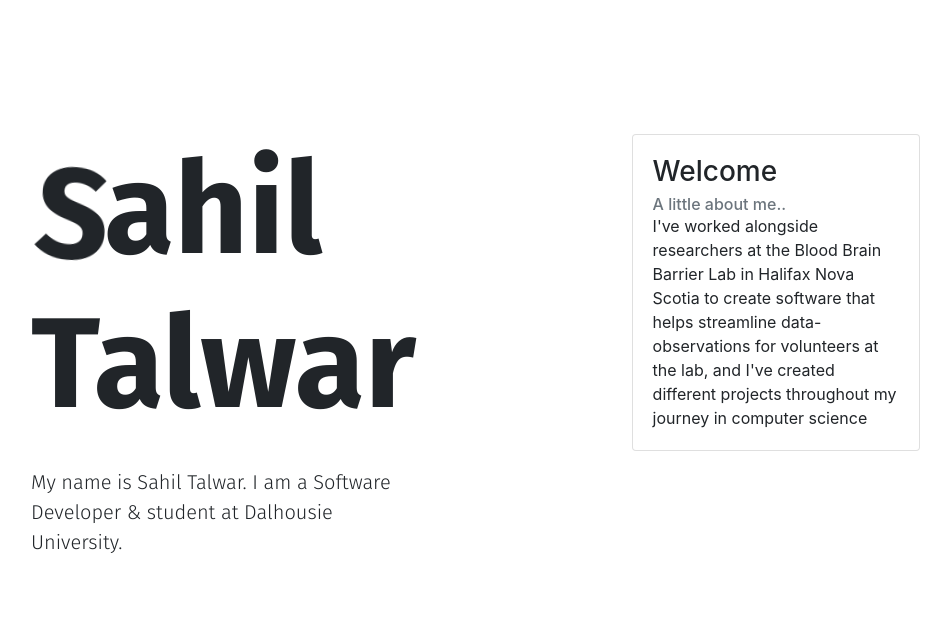
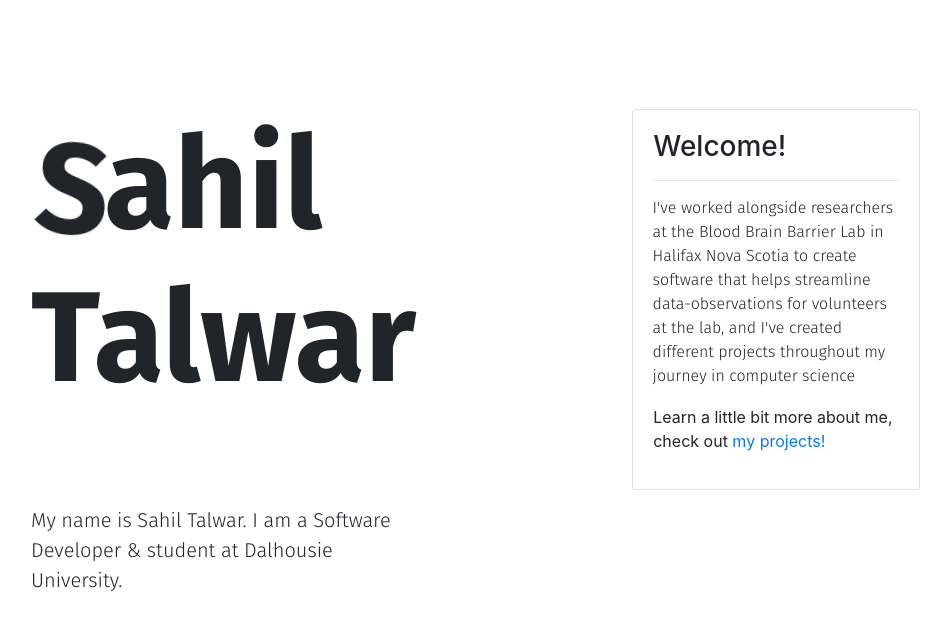
Before and after one commit to SahilTalwarTOR/SahilTalwarTOR.github.io, a PHP site: page / in a window 1280 px wide. Shown: the part 56-686 px from the top of the page, without its empty margins (161-1112 px from the left). Run offline with PHP 8.4, Linux system fonts and the light colour scheme.

Commit message:
updated stuff

```diff
--- a/index.html
+++ b/index.html
@@ -42,14 +42,15 @@
       <div id="item2">
         <p class="fira-sans-light lead animate__animated animate__fadeIn" id="description">My name is Sahil Talwar. I am a Software Developer & student at Dalhousie University.</p>
       </div>
-      <div id="item3">
+      <div id="item3" class="animate__animated animate__fadeIn">
         <div class="card" style="width: 18rem;">
           <div class="card-body">
-            <h3 class="card-title">Welcome</h3>
-            <h6 class="card-subtitle text-muted">A little about me..</h6>
-            <p class="card-text">I've worked alongside researchers at the Blood Brain Barrier Lab in Halifax Nova Scotia
+            <h3 class="card-title">Welcome!</h3>
+            <hr>
+            <p class="card-text fira-sans-light">I've worked alongside researchers at the Blood Brain Barrier Lab in Halifax Nova Scotia
               to create software that helps streamline data-observations for volunteers at the lab, and I've created different projects throughout my journey in computer science
             </p>
+            <p>Learn a little bit more about me, check out <a href="#">my projects!</a></p>
           </div>
         </div>
         </div>
```
Also changed, not shown: styles.css (line endings or trailing spaces).
